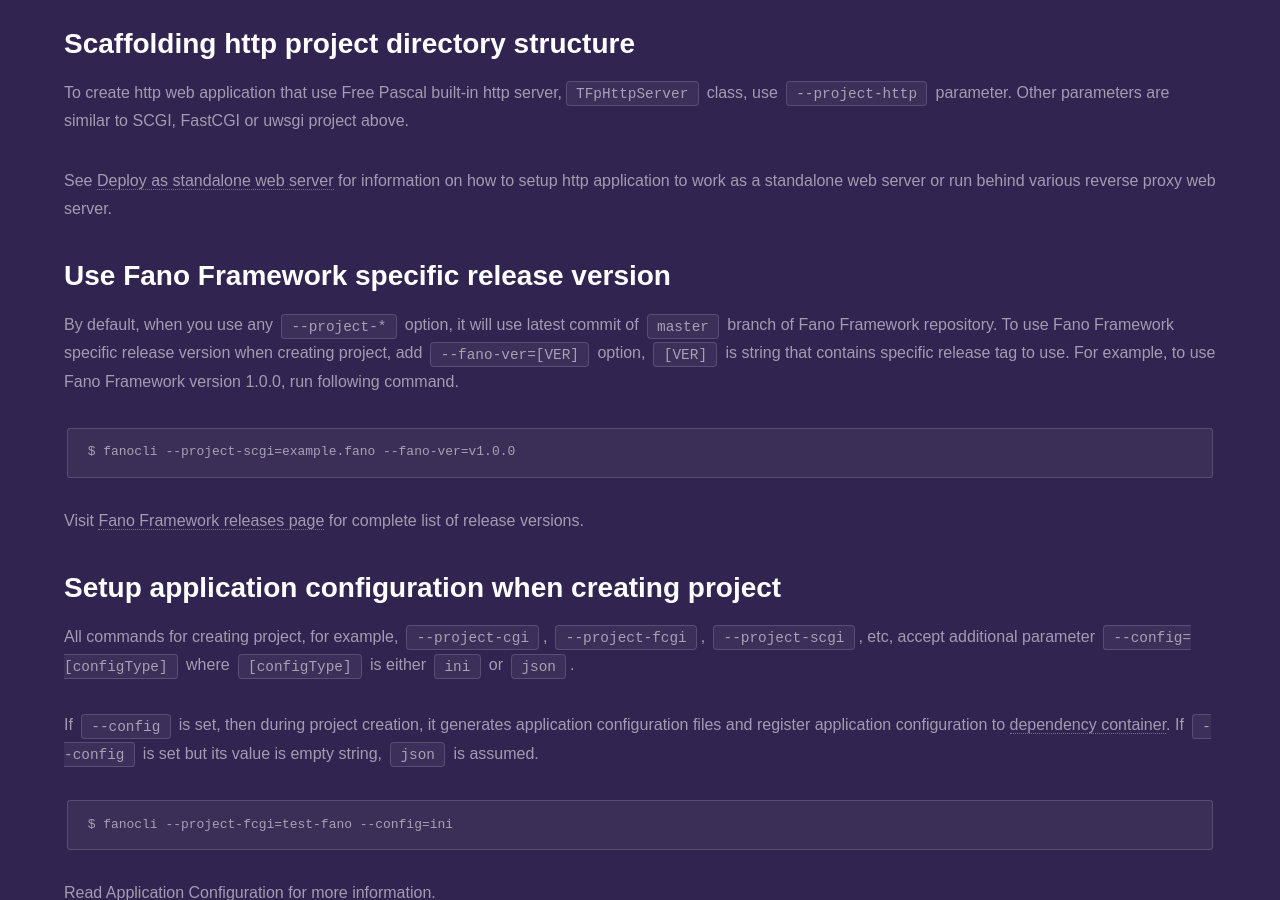
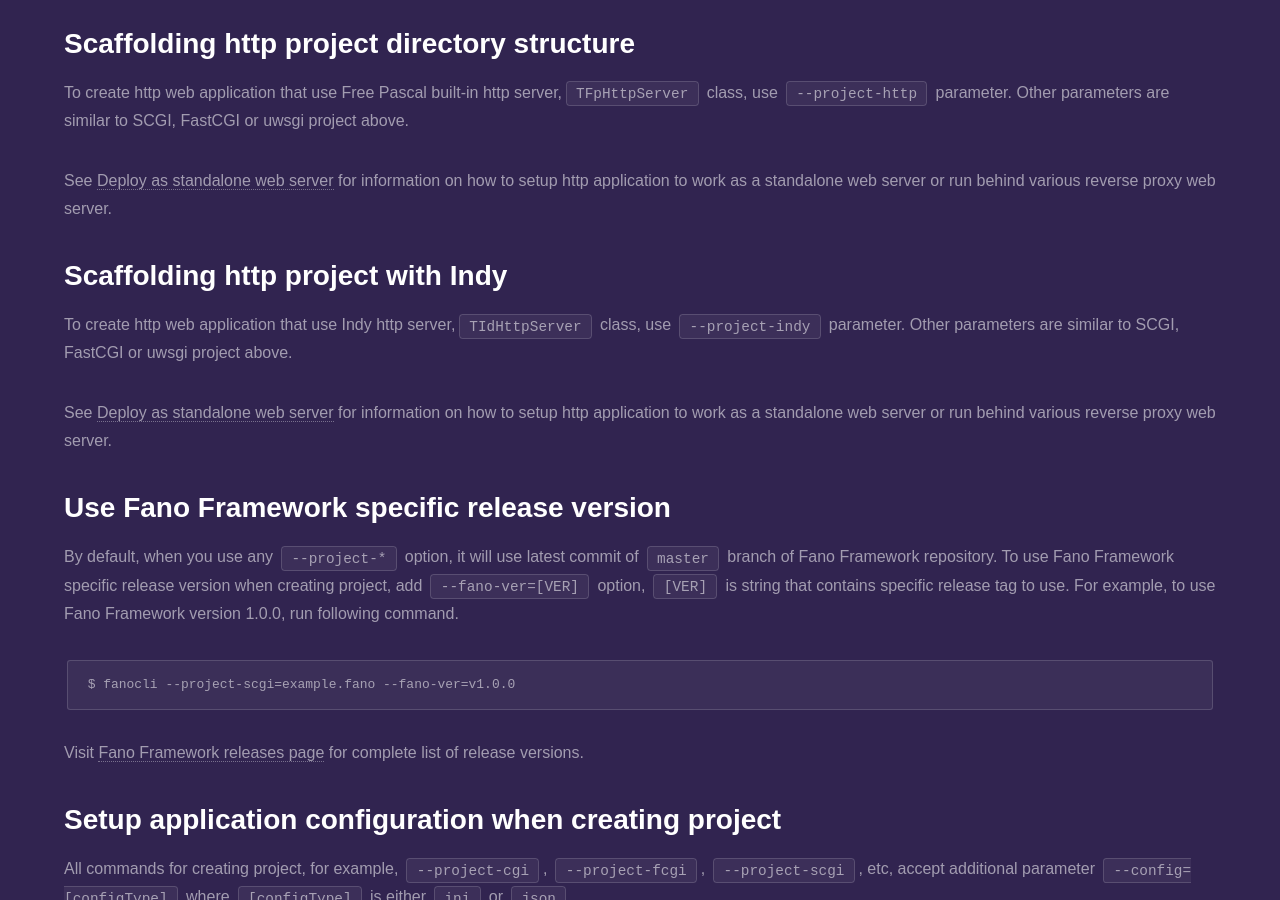
Before and after one commit to fanoframework/fanoframework.github.io, a Jekyll site: the page built from scaffolding-with-fano-cli/creating-project/index.md, in a window 1280 px wide and 900 px high, scrolled down 3052 px. Built offline with Jekyll 4.4.1, drawn with Linux system fonts in a browser that asks for light colours; our own code applies the rules of GitHub Pages for plain Markdown files.

Commit message:
add documentation on how to scaffold http application using Indy

```diff
--- a/scaffolding-with-fano-cli/creating-project/index.md
+++ b/scaffolding-with-fano-cli/creating-project/index.md
@@ -117,6 +117,12 @@
 
 See [Deploy as standalone web server](/deployment/standalone-web-server) for information on how to setup http application to work as a standalone web server or run behind various reverse proxy web server.
 
+## <a name="scaffolding-http-indy-project"></a>Scaffolding http project with Indy
+
+To create http web application that use Indy http server,`TIdHttpServer` class, use `--project-indy` parameter. Other parameters are similar to SCGI, FastCGI or uwsgi project above.
+
+See [Deploy as standalone web server](/deployment/standalone-web-server) for information on how to setup http application to work as a standalone web server or run behind various reverse proxy web server.
+
 ## <a name="use-fano-framework-specific-release-version"></a>Use Fano Framework specific release version
 
 By default, when you use any `--project-*` option, it will use latest commit of `master` branch of Fano Framework repository. To use Fano Framework specific release version when creating project, add `--fano-ver=[VER]` option, `[VER]` is string that contains specific release tag to use. For example, to use Fano Framework version 1.0.0, run following command.
```
Also changed, not shown: scaffolding-with-fano-cli/index.md (+1 -1 lines).
